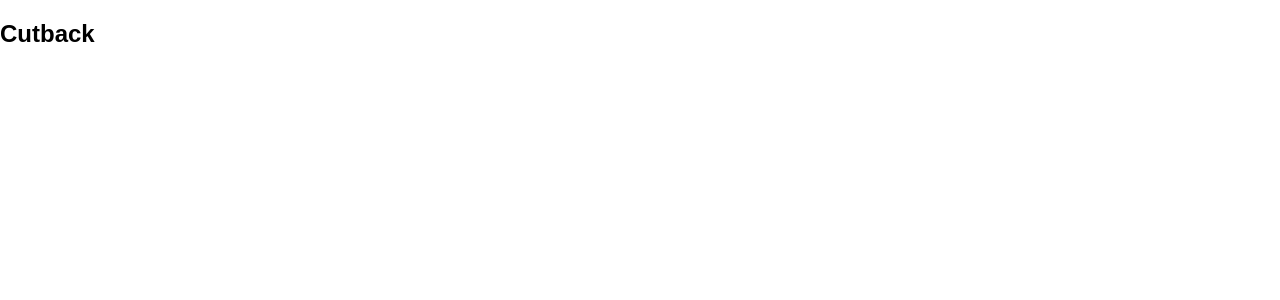
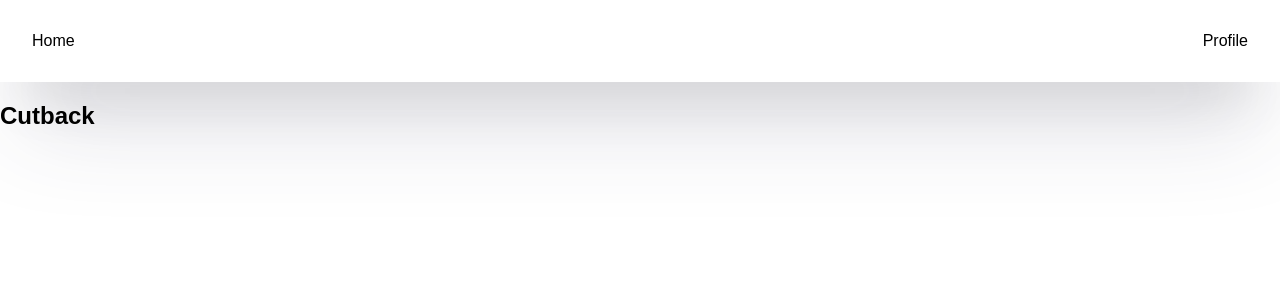
Before and after one commit to NicsWorld/cutback, a React (Vite) app: page / in a window 1280 px wide. Shown: the top 300 px of the page. Built offline with nearby package versions, Linux system fonts and the light colour scheme.

Commit message:
Add dummy header component

```diff
--- a/src/App.tsx
+++ b/src/App.tsx
@@ -1,8 +1,10 @@
 import "./App.css";
+import { Header } from "./components/Header";
 
 function App() {
   return (
     <section className="app">
+      <Header />
       <h1>Cutback</h1>
     </section>
   );
--- /dev/null
+++ b/src/components/Header.tsx
@@ -0,0 +1,10 @@
+import "../styles/Header.css";
+
+export const Header = () => {
+  return (
+    <section className="header">
+      <div>Home</div>
+      <div>Profile</div>
+    </section>
+  );
+};
--- /dev/null
+++ b/src/styles/header.css
@@ -0,0 +1,7 @@
+.header {
+    display: flex;
+    align-items: center;
+    justify-content: space-between;
+    padding: 2rem;
+    box-shadow: rgba(255, 255, 255, 0.1) 0px 1px 1px 0px inset, rgba(50, 50, 93, 0.25) 0px 50px 100px -20px, rgba(0, 0, 0, 0.3) 0px 30px 60px -30px;
+}
```
